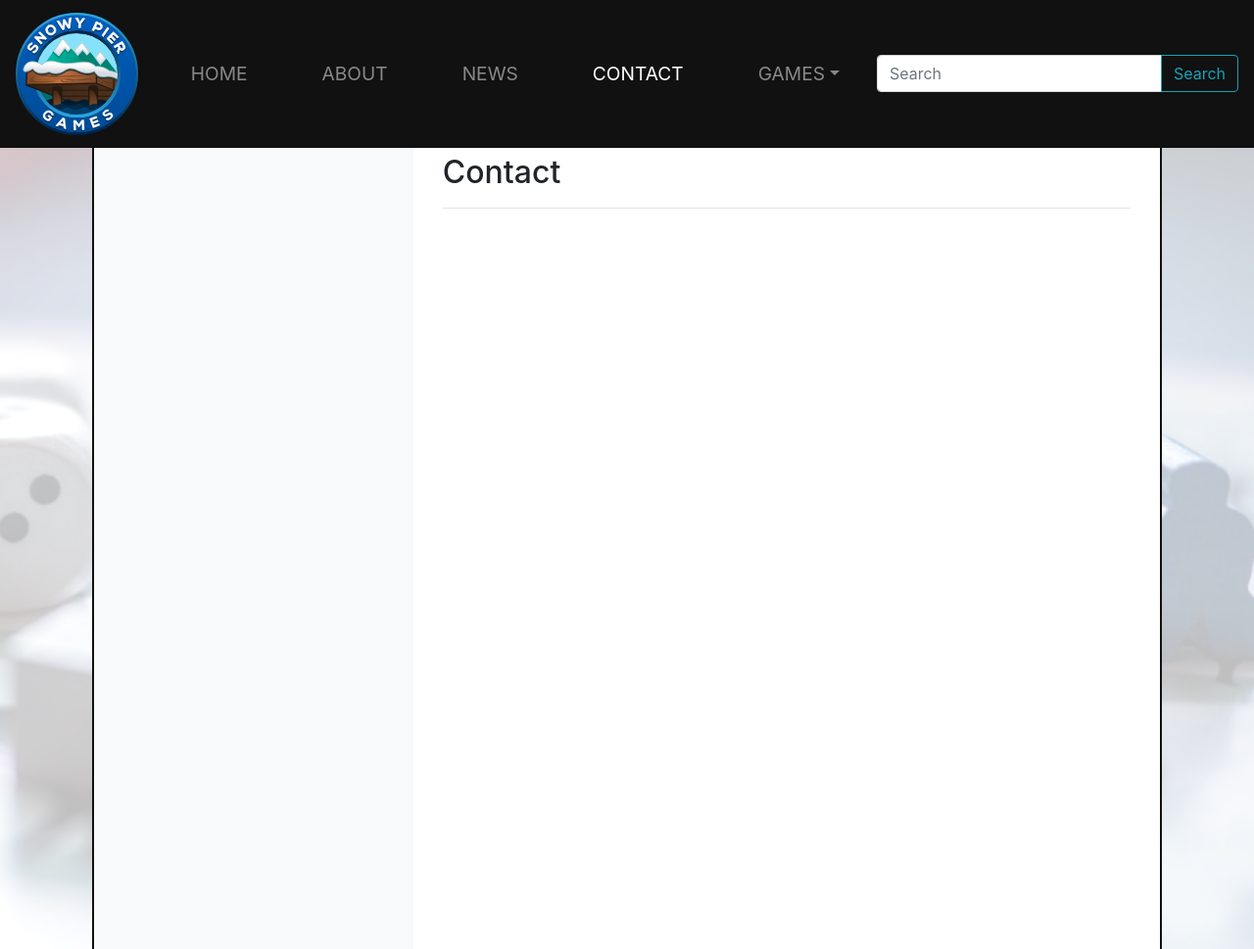
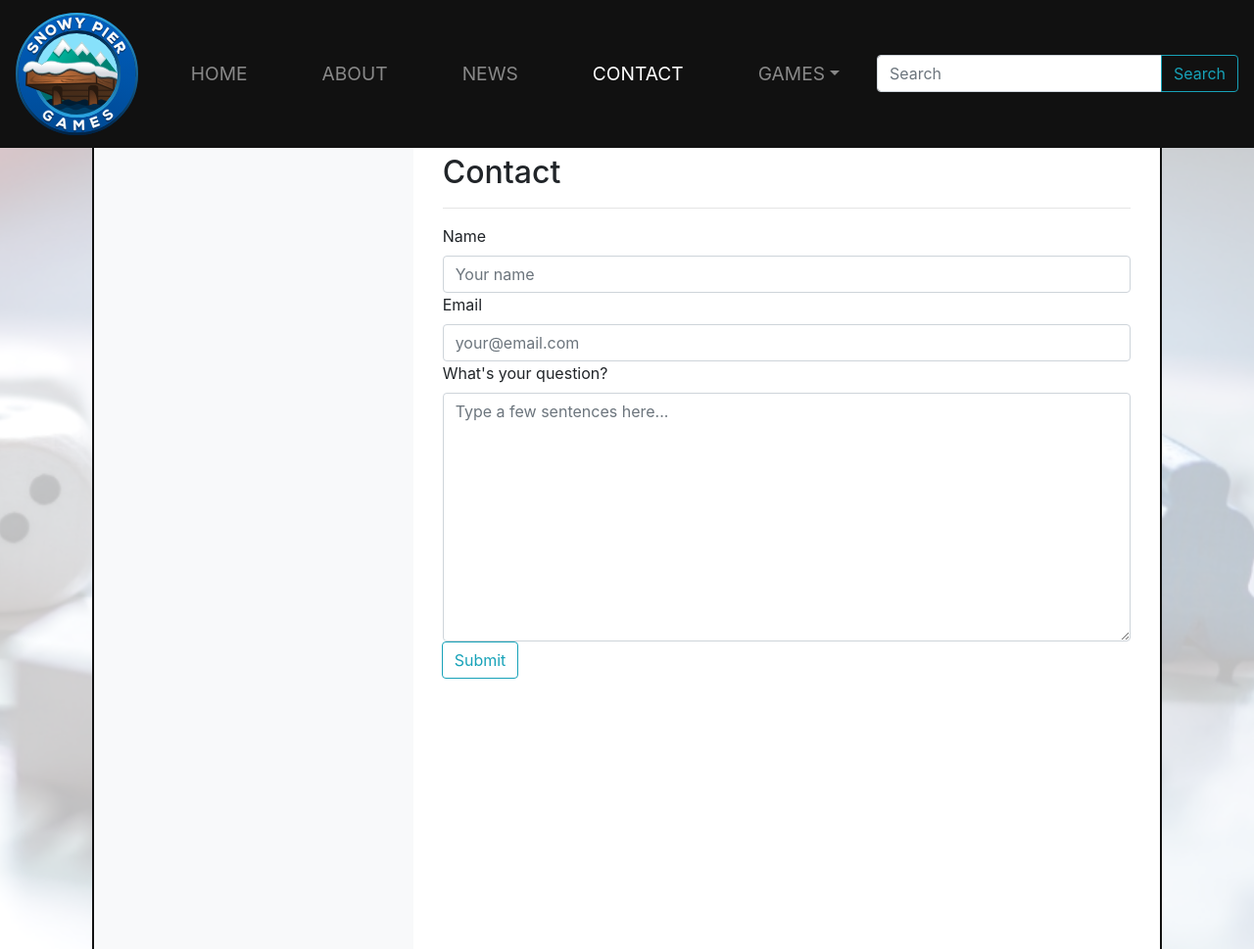
Before and after one commit to snowy-pier-games/spgbackend, a Django app: page /contact in a window 1280 px wide. Shown: the top 969 px of the page at 98% size. Run offline with Django 3.2, Linux system fonts and the light colour scheme; some libraries are stand-ins or nearby versions.

Commit message:
Added contact page template

```diff
--- a/pages/templates/pages/contact.html
+++ b/pages/templates/pages/contact.html
@@ -7,4 +7,18 @@
 <h2>Contact</h2>
 <hr>
 
+<form class="form-group" action="/contact" method="get">
+    <label for="name">Name</label>
+    <input type="text" class="form-control" id="name" placeholder="Your name" aria-label="Name" name="name">
+    <label for="email">Email</label>
+    <input type="email" class="form-control" id="email" placeholder="your@email.com" aria-label="Email"
+           name="email">
+    <label for="question">What's your question?</label>
+    <textarea class="form-control" id="question" rows="10" placeholder="Type a few sentences here..."
+              aria-label="Question" name="question" value="{{question}}"></textarea>
+    <div class="input-group-append">
+        <button class="btn btn-outline-info" type="submit">Submit</button>
+    </div>
+</form>
+
 {% endblock %}
--- a/pages/views.py
+++ b/pages/views.py
@@ -9,7 +9,9 @@ def about(request):
 
 
 def contact(request):
-    context = {}
+    question = request.GET.get('question')
+
+    context = {"question": question}
     return render(request, 'pages/contact.html', context)
 
 
```
Also changed, not shown: spgbackend/settings.py (+5 -2 lines), 1 other file.
